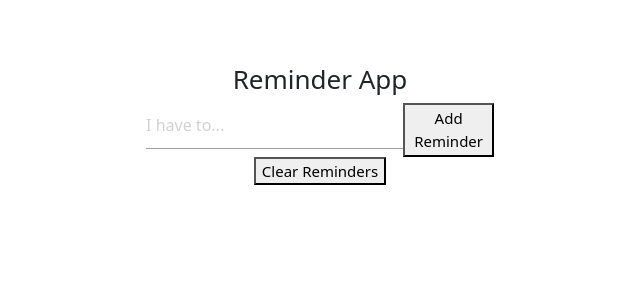
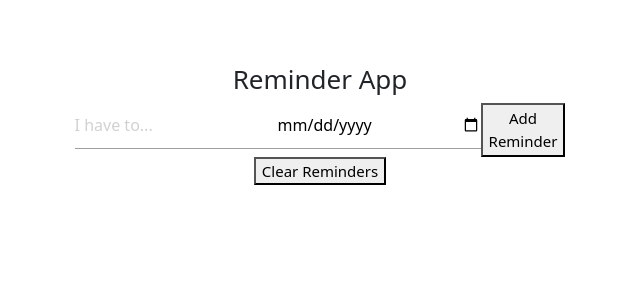
Before and after one commit to binyaalex/DI_bootcamp, a React (Create React App) app in the folder week9/day5/reminder-app/: page / in a window 1280 px wide. Shown: the top 300 px of the page, without its empty margins (320-960 px from the left). Built offline with nearby package versions, Linux system fonts and the light colour scheme.

Commit message:
add date input and connect to action and reducers

```diff
--- a/week9/day5/reminder-app/src/App.js
+++ b/week9/day5/reminder-app/src/App.js
@@ -1,16 +1,17 @@
 import './App.css';
 import React from 'react';
 import {connect} from 'react-redux';
-import {addAction, textAction, dltAction, clearAction} from './redux/actions';
+import {addAction, textAction, dltAction, clearAction, dateAction} from './redux/actions';
 
 
 const App = (props) => {
-  const {add, text, remindersArr, dlt, clear} = props
+  const {add, text, remindersArr, dlt, clear, date} = props
     return (
       <div className='App'>
         <h1 className='title'>Reminder App</h1>
         <div className='inputs'>
           <input id='text' onChange={text} type='text' placeholder='I have to...' />
+          <input id='date' onChange={date} type='date' />
           <button onClick={add}>Add Reminder</button>
         </div>
         <div className='reminders'>
@@ -32,6 +33,7 @@ const mapDispatchToProps = (dispatch) => {
   return {
     add: () => dispatch(addAction()),
     text: (e) => dispatch(textAction(e.target.value)),
+    date: (e) => dispatch(dateAction(e.target.value)),
     dlt: (e) => dispatch(dltAction(e.target.id)),
     clear: () => dispatch(clearAction()),
   }
--- a/week9/day5/reminder-app/src/redux/actions.js
+++ b/week9/day5/reminder-app/src/redux/actions.js
@@ -1,6 +1,13 @@
 export const textAction = (value) => {
 	return {
 		type: 'TEXT',
+		payload: value
+	}
+}
+
+export const dateAction = (value) => {
+	return {
+		type: 'DATE',
 		payload: value
 	}
 }
--- a/week9/day5/reminder-app/src/redux/reducers.js
+++ b/week9/day5/reminder-app/src/redux/reducers.js
@@ -1,22 +1,23 @@
 const initState = {
 	text: '',
+	date: '',
 	reminders: []
 }
 
 export const reducer = (state=initState, action={}) => {
 	switch (action.type) {
 		case 'TEXT':
+		  return {...state, text:action.payload}
+		case 'DATE':
 		console.log(state)
-		  return {...state, text:action.payload}
+		  return {...state, date:action.payload}
 		case 'ADD':
 		  return {...state, reminders:[...state.reminders, state.text]}
 		case 'DLT':
-		console.log(state)
 			let newArray = state.reminders.slice();
 			newArray.splice(action.payload, 1);
 			return {...state, reminders: newArray}
 		case 'CLEAR':
-		console.log(state)
 		  return {...state, reminders: []}
 		default:
 		  return {...state}
```
